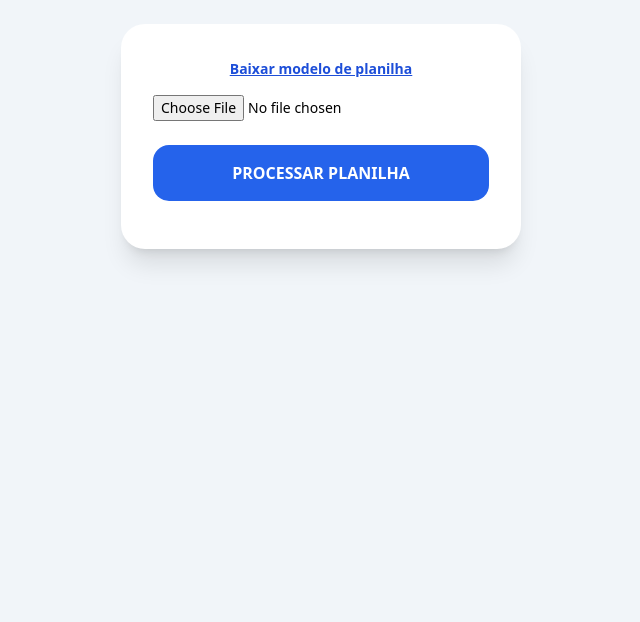
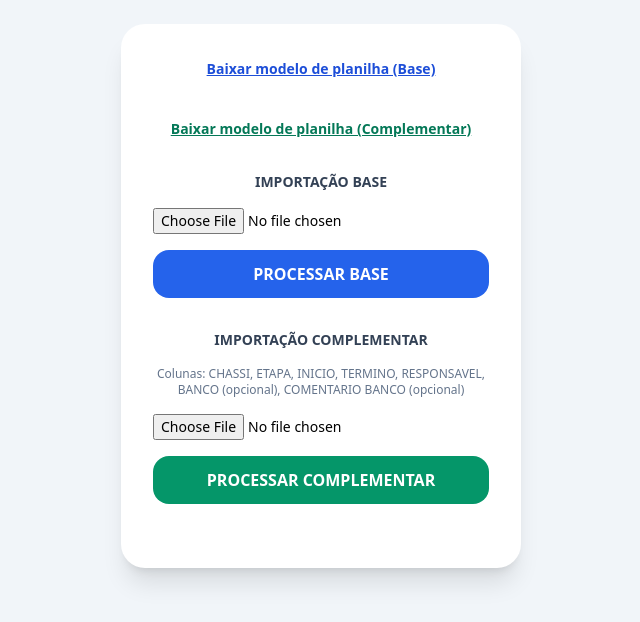
Before and after one commit to paulo1998dantas-crypto/projeto_final-main, a FastAPI app: template templates/importar.html in a window 1280 px wide. Shown: the part 56-678 px from the top of the page, without its empty margins (319-959 px from the left). Run offline with FastAPI, Linux system fonts and the light colour scheme; the template is opened without the code that fills it, so the values that code supplies are empty; some libraries are stand-ins or nearby versions.

Commit message:
Add files via upload

```diff
--- a/templates/importar.html
+++ b/templates/importar.html
@@ -12,14 +12,29 @@
         <h1 class="font-bold">UPLOAD BASE</h1>
     </header>
     <main class="p-6 max-w-md mx-auto">
-        <div class="bg-white p-8 rounded-3xl shadow-xl text-center">
-            <a href="/static/modelo_upload.csv" class="inline-block mb-4 text-sm font-bold text-blue-700 hover:text-blue-900 underline">
-                Baixar modelo de planilha
+        <div class="bg-white p-8 rounded-3xl shadow-xl text-center space-y-8">
+            <a href="/static/modelo_upload.xlsx" class="inline-block mb-2 text-sm font-bold text-blue-700 hover:text-blue-900 underline">
+                Baixar modelo de planilha (Base)
             </a>
-            <form id="upForm" class="space-y-6" enctype="multipart/form-data">
-                <input type="file" id="file" accept=".xlsx,.csv" class="w-full text-sm" required>
-                <button type="submit" class="w-full py-4 bg-blue-600 text-white rounded-2xl font-bold">PROCESSAR PLANILHA</button>
-            </form>
+            <a href="/static/modelo_complementar.xlsx" class="inline-block mb-4 text-sm font-bold text-emerald-700 hover:text-emerald-900 underline">
+                Baixar modelo de planilha (Complementar)
+            </a>
+            <div class="space-y-4">
+                <h2 class="text-sm font-bold text-slate-700 uppercase">Importação Base</h2>
+                <form id="upForm" class="space-y-4" enctype="multipart/form-data">
+                    <input type="file" id="file" accept=".xlsx,.csv" class="w-full text-sm" required>
+                    <button type="submit" class="w-full py-3 bg-blue-600 text-white rounded-2xl font-bold">PROCESSAR BASE</button>
+                </form>
+            </div>
+
+            <div class="space-y-4">
+                <h2 class="text-sm font-bold text-slate-700 uppercase">Importação Complementar</h2>
+                <p class="text-xs text-slate-500">Colunas: CHASSI, ETAPA, INICIO, TERMINO, RESPONSAVEL, BANCO (opcional), COMENTARIO BANCO (opcional)</p>
+                <form id="upFormComplementar" class="space-y-4" enctype="multipart/form-data">
+                    <input type="file" id="fileComplementar" accept=".xlsx,.csv" class="w-full text-sm" required>
+                    <button type="submit" class="w-full py-3 bg-emerald-600 text-white rounded-2xl font-bold">PROCESSAR COMPLEMENTAR</button>
+                </form>
+            </div>
             <p id="msg" class="mt-4 font-bold text-sm"></p>
         </div>
     </main>
@@ -49,6 +64,32 @@
                 document.getElementById('msg').textContent = "Erro na requisição: " + err.message;
             }
         };
+
+        document.getElementById('upFormComplementar').onsubmit = async (e) => {
+            e.preventDefault();
+            const fileInput = document.getElementById('fileComplementar');
+            if (!fileInput.files.length) {
+                document.getElementById('msg').textContent = "Selecione um arquivo!";
+                return;
+            }
+
+            const f = fileInput.files[0];
+            const fd = new FormData();
+            fd.append('file', f);
+
+            try {
+                const response = await fetch('/upload_apontamentos', { method: 'POST', body: fd });
+                const data = await response.json();
+                if (response.ok) {
+                    document.getElementById('msg').textContent = data.status;
+                    setTimeout(() => { window.location.href = "/"; }, 1500);
+                } else {
+                    document.getElementById('msg').textContent = data.detail || "Erro ao enviar";
+                }
+            } catch (err) {
+                document.getElementById('msg').textContent = "Erro na requisição: " + err.message;
+            }
+        };
     </script>
 </body>
 </html>
```
Also changed, not shown: templates/detalhes.html (+16 -3 lines), templates/index.html (+34 -2 lines), templates/login.html (added, +20 -0 lines).
